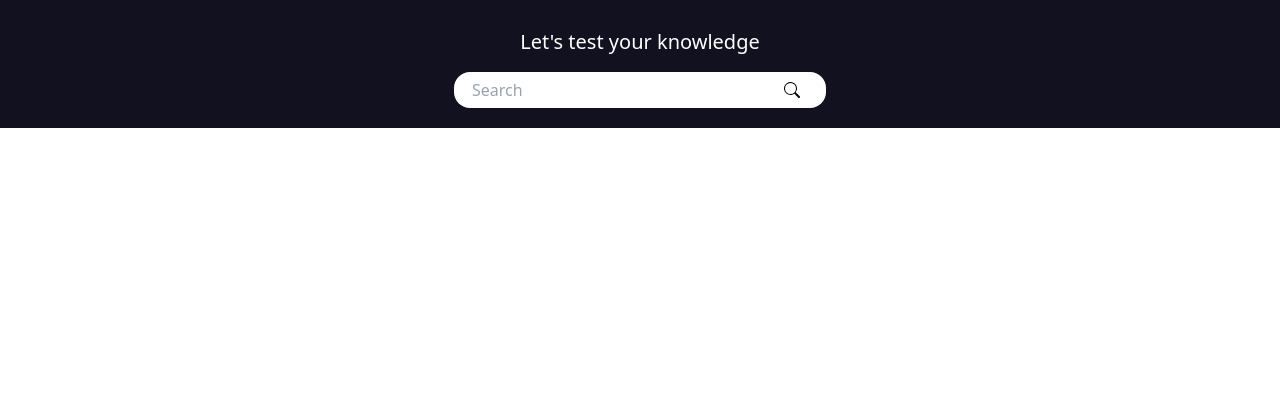
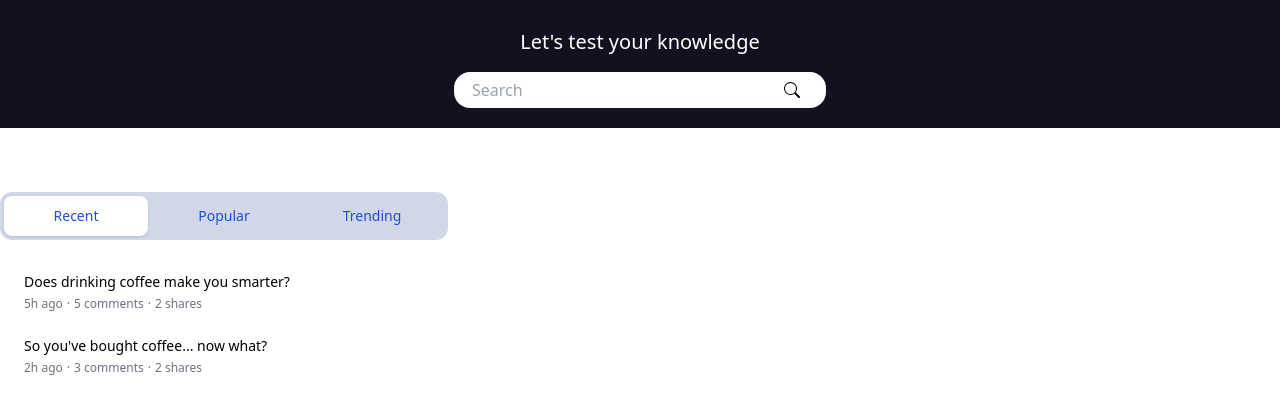
Before and after one commit to LeanMinders-2023/lean_quizz_mind-front, a React (Vite) app: page / in a window 1280 px wide. Shown: the top 414 px of the page. Built offline with nearby package versions, Linux system fonts and the light colour scheme.

Commit message:
Test(🔴): Categories renders correctly

```diff
--- a/src/pages/Home/Home.tsx
+++ b/src/pages/Home/Home.tsx
@@ -1,7 +1,11 @@
 import {Header} from "@components/Header/Header.tsx";
+import CategoriesTabs from "@components/CategoriesTabs/CategoriesTabs";
 
 export const Home = () => (
+    <>
     <Header>
         <h1 className="mt-2 text-white text-center text-xl">Let's test your knowledge</h1>
     </Header>
+    <CategoriesTabs/>
+    </>
 );
```
Also changed, not shown: 1 other file (tests, documents, lock files or other folders).
